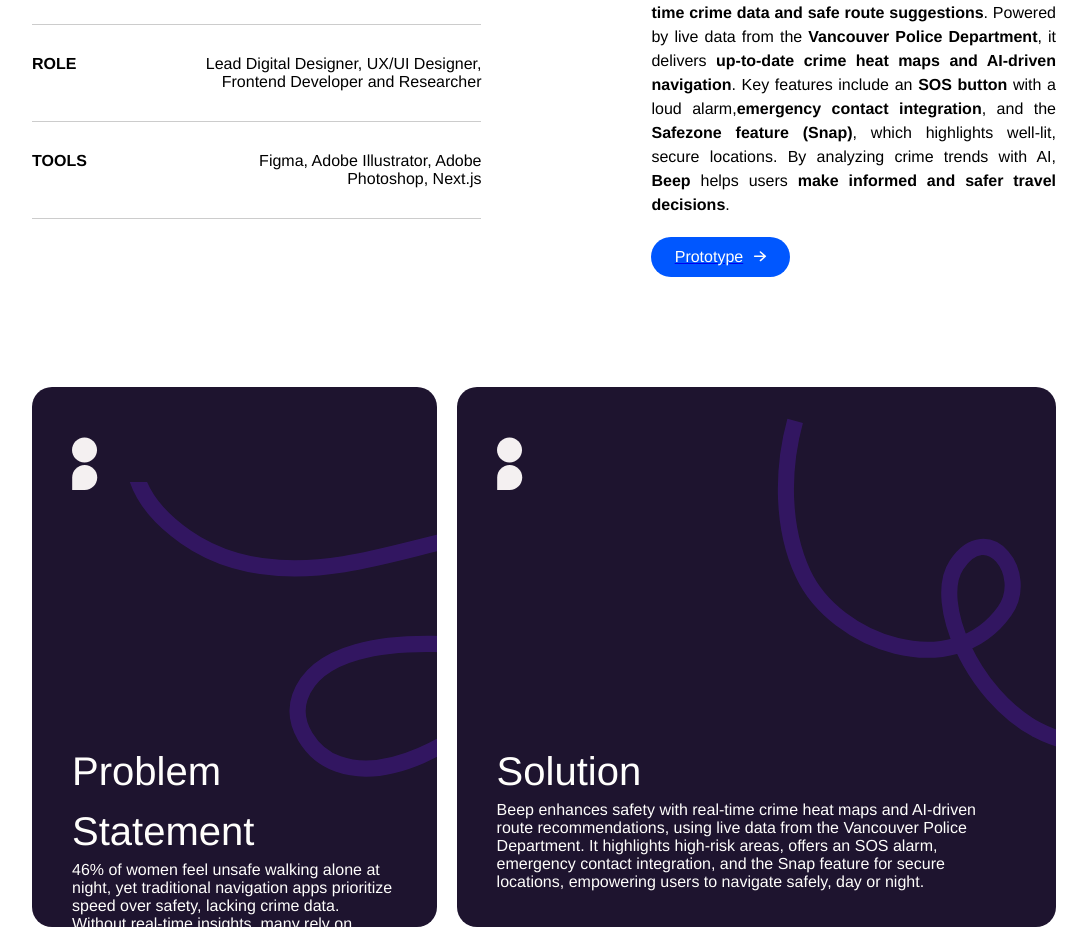
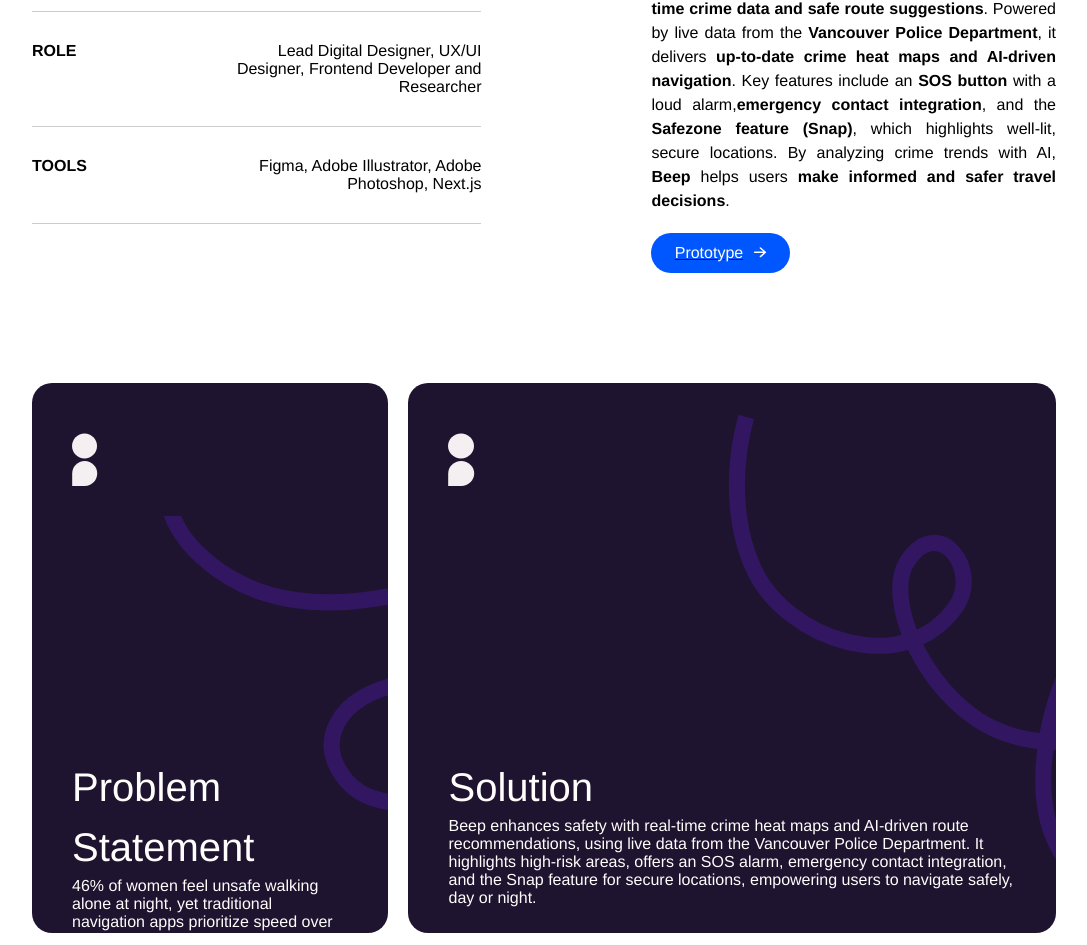
Before and after one commit to jumi3487/portfolio, a Next.js app: page /Works/Beep in a window 1280 px wide. Shown: the part 1673-2618 px from the top of the page, without its empty margins (96-1183 px from the left). Built offline with nearby package versions, Linux system fonts and the light colour scheme.

Commit message:
fixed the overflow in Beep Case Study

```diff
--- a/styles/Beep.module.css
+++ b/styles/Beep.module.css
@@ -18,7 +18,9 @@
 
 .image,
 .beepValueImg {
-    max-width: 80vw;
+    display: flex;
+    flex-wrap: wrap;
+    width: 100%;
     height: auto;
 }
 .title h1 {
@@ -40,8 +42,7 @@
 
 
 .infoContainer {
-    max-width: 1437px;
-    width: 100%;
+    max-width: 100vw;
 }
 
 .overviewContainer {
@@ -84,7 +85,6 @@
     display: flex;
     justify-content: space-between;
     border-bottom: 1px solid #ccc;
-
     padding: 30px 0;
 }
 
@@ -95,7 +95,7 @@
 
 .value {
     text-align: right;
-    max-width: 300px;
+    max-width: 60%;
 }
 
 .overviewTitle {
@@ -150,20 +150,20 @@
 }
 
 .problemCard {
-    width: 580px;
-    height: 540px;
+    width: 30vw;
+    height: 550px;
 }
 
 .solutionCard {
-    width: 880px;
-    height: 540px;
+    width: 55vw;
+    height: 550px;
 }
 
 .svg {
     z-index: 20;
     position:relative;
     top: -487.5px;
-    left: 50px;
+    left: 84px;
 }
 
 .cardContent h2,
@@ -176,7 +176,7 @@
 .cardContentContainer {
     display: flex;
     flex-direction: column;
-    gap: 250px;
+    gap: 270px;
     z-index: 10;
 }
 
@@ -194,7 +194,7 @@
 
 .solutionSVG {
     position: relative;
-    top: -730px;
+    top: -770px;
     z-index: 20;
     left: 280px;
 }
```
